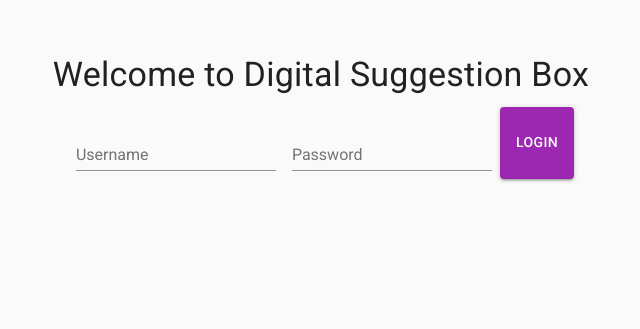
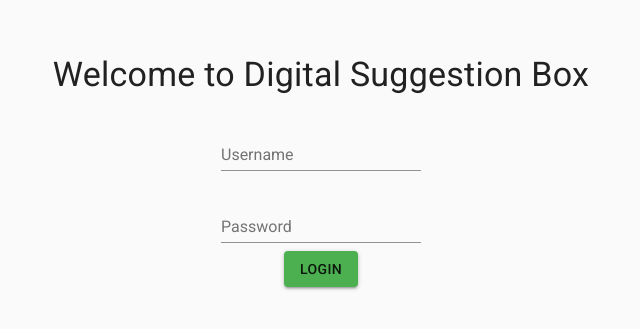
Before and after one commit to kunalhiray7/digital-suggestion-box, a React (Create React App) app: page / in a window 1280 px wide. Shown: the part 105-434 px from the top of the page, without its empty margins (319-959 px from the left). Built offline with nearby package versions, Linux system fonts and the light colour scheme.

Commit message:
Added login page

```diff
--- a/src/login/login.jsx
+++ b/src/login/login.jsx
@@ -4,6 +4,7 @@ import Typography from '@material-ui/core/Typography';
 import {withStyles} from '@material-ui/core/styles';
 import withRoot from '../withRoot';
 import TextField from "@material-ui/core/TextField";
+import Grid from "@material-ui/core/Grid";
 
 const styles = theme => ({
     root: {
@@ -36,6 +37,12 @@ class Login extends React.Component {
                     Welcome to Digital Suggestion Box
                 </Typography>
                 <form className={classes.container} noValidate autoComplete="off">
+                    <Grid
+                        container
+                        direction="column"
+                        justify="center"
+                        alignItems="center"
+                    >
                         <TextField
                             id="standard-with-placeholder"
                             label="Username"
@@ -51,9 +58,10 @@ class Login extends React.Component {
                             autoComplete="current-password"
                             margin="normal"
                         />
-                    <Button variant="contained" color="primary" onClick={this.handleClick}>
+                        <Button variant="contained" color="secondary" onClick={this.handleClick}>
                             Login
                         </Button>
+                    </Grid>
                 </form>
             </div>
         );
```
Lines whose indentation alone changed are shown as unchanged.
